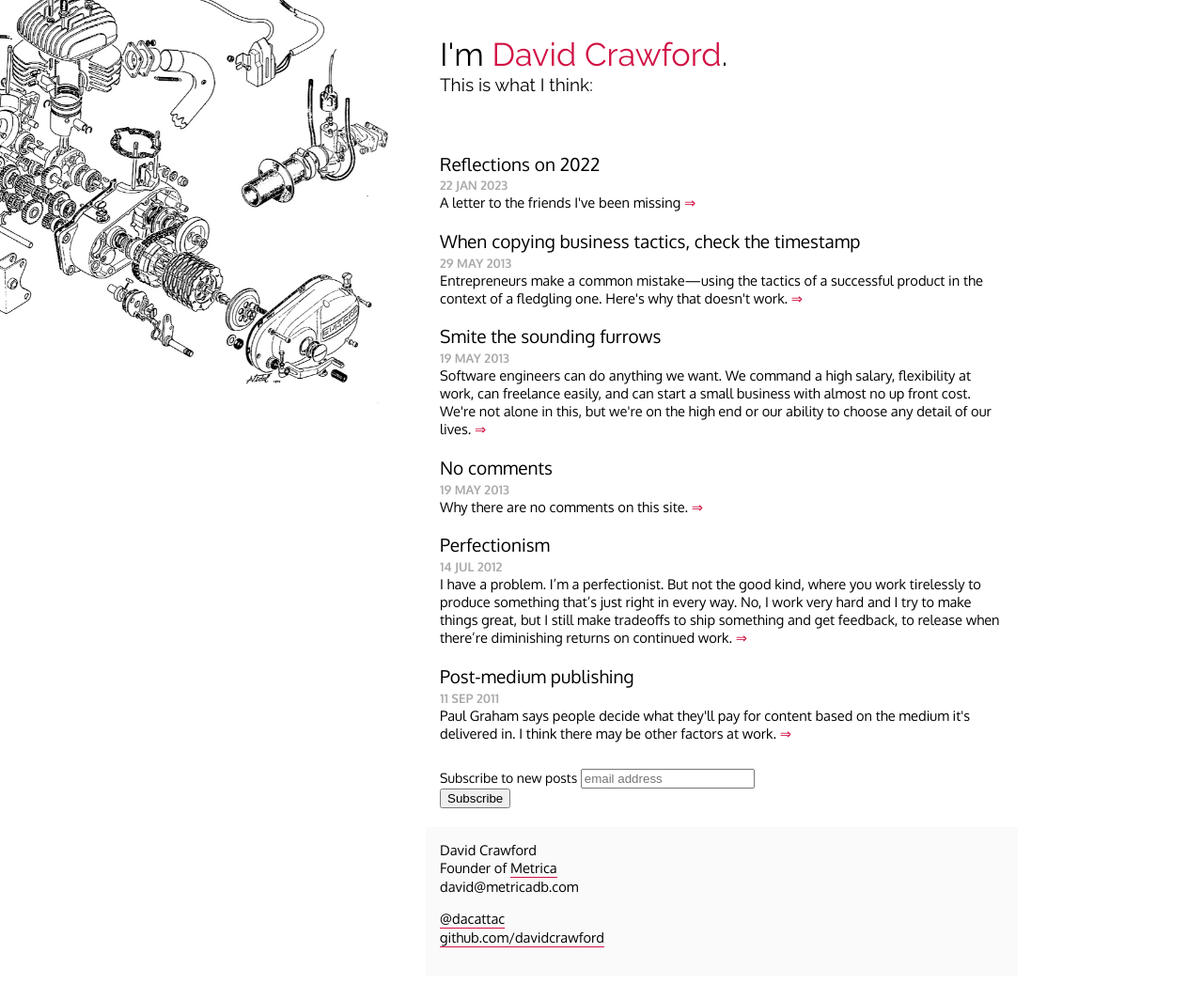
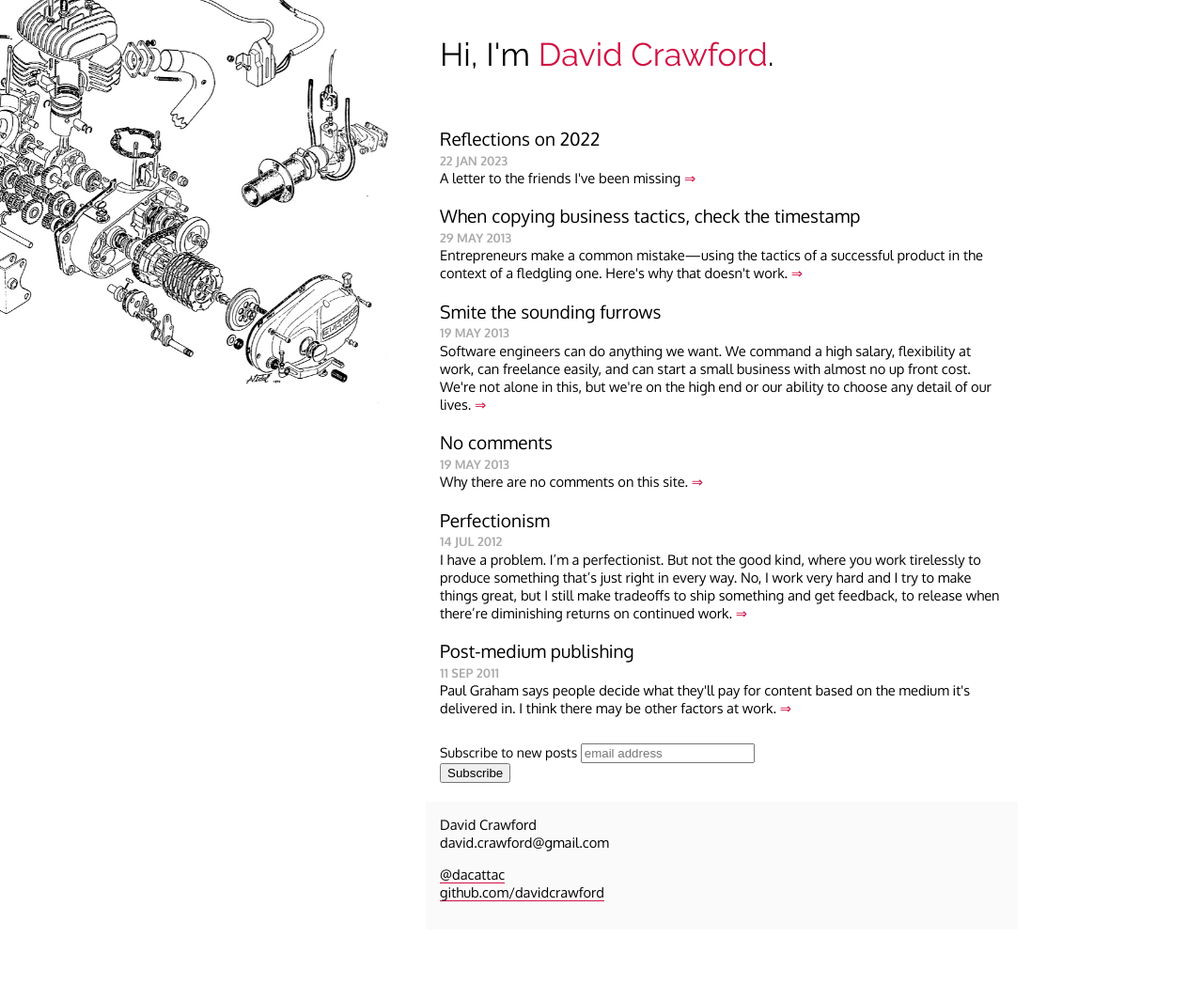
Before and after one commit to davidcrawford/davidcrawford.github.io, a Jekyll site: the page built from index.html, in a window 1280 px wide and 1058 px high. Shown: the top 1047 px of the window at 94% size. Built offline with Jekyll 4.4.1, drawn with Linux system fonts in a browser that asks for light colours; Markdown is read by kramdown in place of the engine named in the settings; comment, search, counter and statistics services are not loaded.

Commit message:
Remove metrica references and fix mobile rendering

```diff
--- a/_layouts/default.html
+++ b/_layouts/default.html
@@ -2,6 +2,7 @@
 <html xmlns="http://www.w3.org/1999/xhtml" xml:lang="en" lang="en-us">
 <head>
     <meta http-equiv="content-type" content="text/html; charset=utf-8" />
+    <meta name="viewport" content="width=device-width, initial-scale=1">
     <link rel="alternate" type="application/rss+xml" title="{{ site.name }}" href="{{ site.url }}/feed.xml">
     <title>{{ page.title }}</title>
     <meta name="author" content="David Crawford" />
@@ -39,8 +40,7 @@
   <img id="engine" alt="engine" src="/img/engine_etching.jpg" />
 
   <div class="top">
-    <span class="large">I'm <span class="red">David Crawford</span>.</span><br />
-    This is what I think:
+    <span class="large">Hi, I'm <span class="red">David Crawford</span>.</span>
   </div>
 
   {{ content }}
@@ -61,8 +61,7 @@
   <div class="footer">
     <div class="contact">
         David Crawford<br />
-        Founder of <a href="http://metricadb.com/">Metrica</a><br />
-        david@metricadb.com
+        david.crawford@gmail.com
     </div>
     <div class="contact">
       <p>
--- a/css/style.css
+++ b/css/style.css
@@ -30,11 +30,19 @@
 
 @media (max-width: 1059px) {
     #engine {
-        display: none;
+        display: block;
+        position: relative;
+        max-height: 200px;
+        width: 90%;
+        margin: 2em auto;
+        object-fit: none;
+        object-position: 42% 70%;
     }
 
     .site {
         max-width: 600px;
+        margin-left: 20px;
+        margin-top: 30px;
     }
 }
 
@@ -55,7 +63,6 @@
 
 a {
     text-decoration: none;
-    display: inline-block;
     color: black;
     border-bottom: 1px solid rgb(209, 18, 68)
 }
```
Also changed, not shown: 8 other files.
